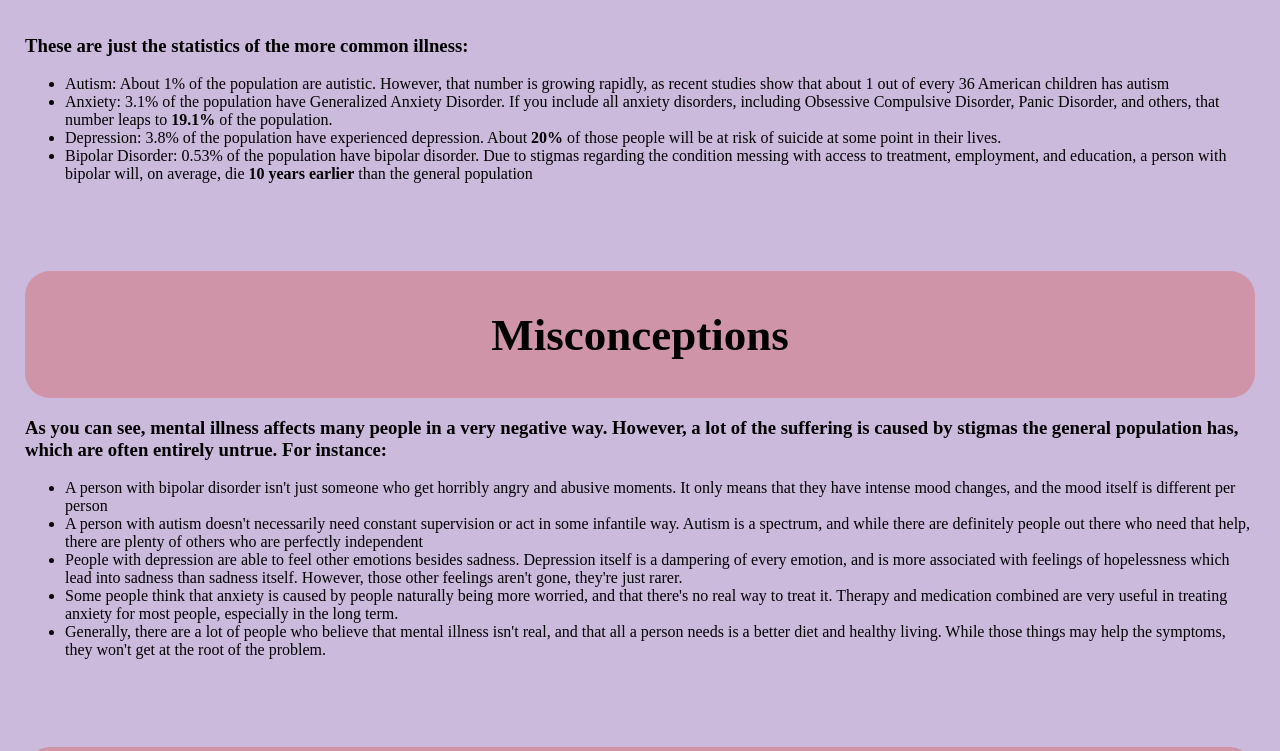
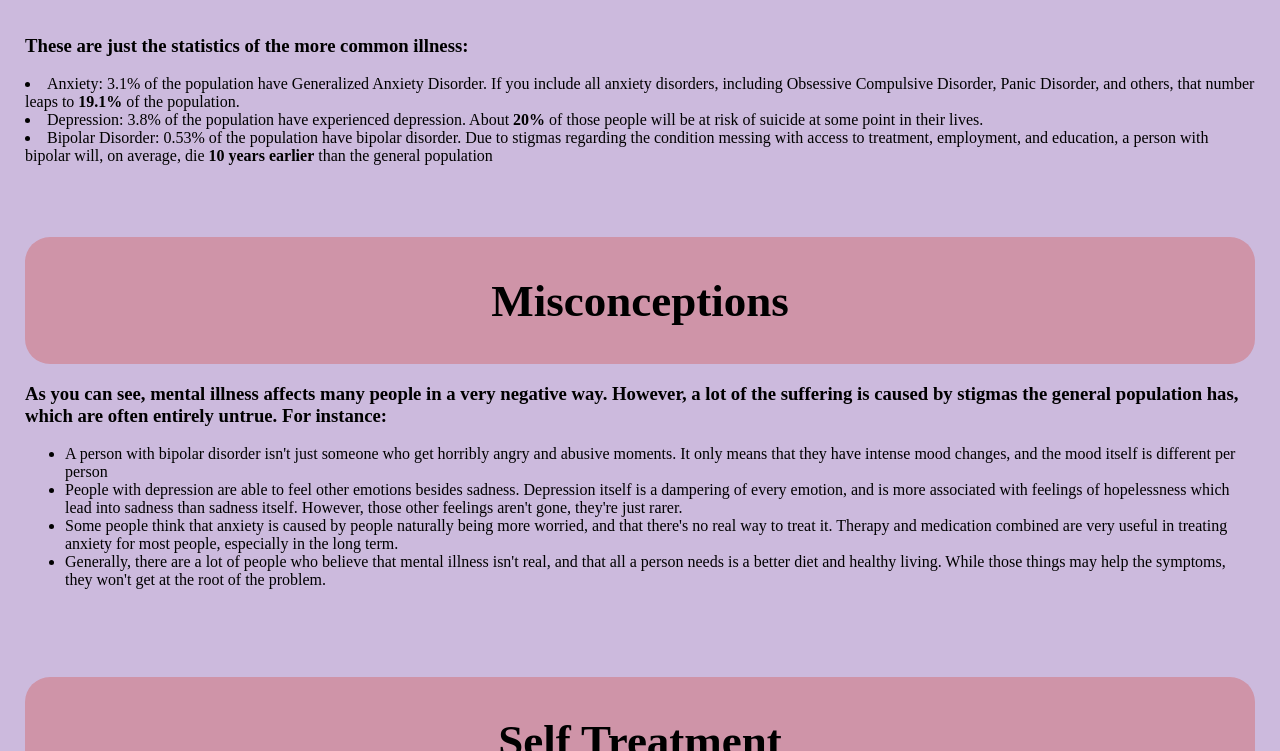
Before and after one commit to CarlosASC24/HealthHelpers-main-build, a plain HTML site: page website_project/index.html in a window 1280 px wide. Shown: the part 503-1254 px from the top of the page. Drawn offline with Linux system fonts and the light colour scheme.

Commit message:
third commit

```diff
--- a/website_project/index.html
+++ b/website_project/index.html
@@ -34,13 +34,7 @@
 
     <div class="stats">
       <h3>These are just the statistics of the more common illness:</h3>
-      <ul>
-        <li>
-          Autism: About 1% of the population are autistic. However, that number
-          is growing rapidly, as recent studies show that about 1 out of every
-          36 American children has autism
-        </li>
-
+      <ul></ul>
         <li>
           Anxiety: 3.1% of the population have Generalized Anxiety Disorder. If
           you include all anxiety disorders, including Obsessive Compulsive
@@ -81,12 +75,6 @@
           A person with bipolar disorder isn't just someone who get horribly
           angry and abusive moments. It only means that they have intense mood
           changes, and the mood itself is different per person
-        </li>
-        <li>
-          A person with autism doesn't necessarily need constant supervision or
-          act in some infantile way. Autism is a spectrum, and while there are
-          definitely people out there who need that help, there are plenty of
-          others who are perfectly independent
         </li>
         <li>
           People with depression are able to feel other emotions besides
```
